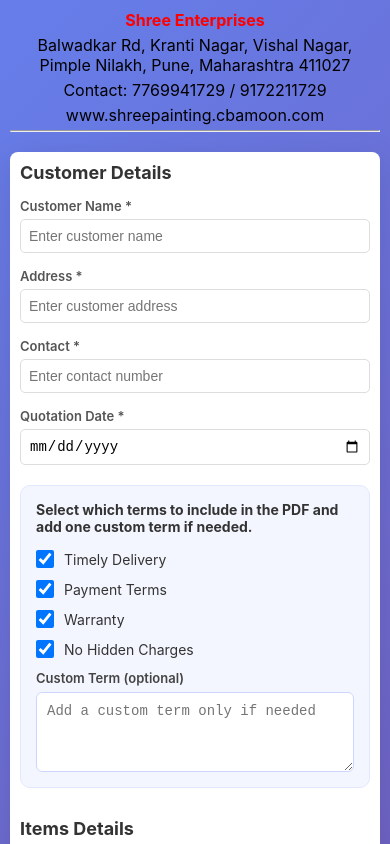
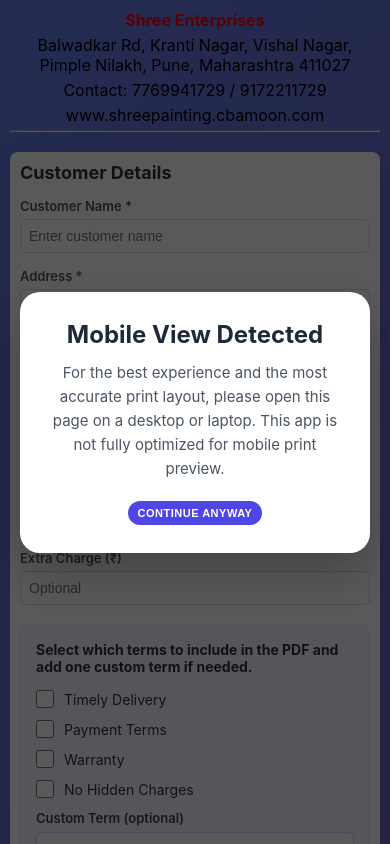
Before and after one commit to shrikantnikam1/shreequot, a React (Vite) app: page / in a window 390 px wide. Shown: the top 844 px of the page. Built offline with nearby package versions, Linux system fonts and the light colour scheme.

Commit message:
feat: Add mobile detection and warning modal; enhance PDF and quotation functionalities

```diff
--- a/src/App.jsx
+++ b/src/App.jsx
@@ -2,6 +2,8 @@
 import QuotationForm from "./Components/QuotationForm";
 import ItemTable from "./Components/ItemTable";
 import PDFTemplate from "./Components/PDFTemplate";
+import MobileWarningModal from "./Components/MobileWarningModal";
+import { useMobileDetector } from "./hooks/useMobileDetector";
 import { generatePDF } from "./utils/pdfGenerator";
 import Header from "./Components/Header";
 import "./App.css";
@@ -9,15 +11,34 @@
 function App() {
   const [form, setForm] = useState({});
   const [items, setItems] = useState([
-    { description: "", qty: 0, rate: 0, amount: 0 },
+    { description: "", qty: 0, rate: 0, amount: 0, discountRate: 0 },
   ]);
+  const [showMobileWarning, setShowMobileWarning] = useState(false);
 
   const pdfRef = useRef();
+  const isMobile = useMobileDetector();
+
+  React.useEffect(() => {
+    if (isMobile) {
+      setShowMobileWarning(true);
+    }
+  }, [isMobile]);
 
   const total = items.reduce((sum, item) => sum + Number(item.amount || 0), 0);
+  const itemDiscountTotal = items.reduce(
+    (sum, item) => sum + (Number(item.amount || 0) * Number(item.discountRate || 0)) / 100,
+    0
+  );
+  const subtotal = total - itemDiscountTotal;
+  const customerDiscountTotal = form.customerDiscountRate
+    ? (subtotal * Number(form.customerDiscountRate || 0)) / 100
+    : 0;
+  const extraCharge = Number(form.extraCharge || 0);
+  const finalTotal = subtotal - customerDiscountTotal + extraCharge;
 
   return (
     <div className="app-container">
+      <MobileWarningModal open={isMobile && showMobileWarning} onClose={() => setShowMobileWarning(false)} />
       <Header />
       <div className="content-wrapper">
         <div className="form-section">
@@ -36,7 +57,17 @@
         </button>
       </div>
 
-      <PDFTemplate ref={pdfRef} form={form} items={items} total={total} />
+      <PDFTemplate
+        ref={pdfRef}
+        form={form}
+        items={items}
+        total={total}
+        subtotal={subtotal}
+        itemDiscountTotal={itemDiscountTotal}
+        customerDiscountTotal={customerDiscountTotal}
+        extraCharge={extraCharge}
+        finalTotal={finalTotal}
+      />
     </div>
   );
 }
--- a/src/Components/ItemTable.jsx
+++ b/src/Components/ItemTable.jsx
@@ -2,12 +2,15 @@
   const handleChange = (i, e) => {
     const updated = [...items];
     updated[i][e.target.name] = e.target.value;
-    updated[i].amount = updated[i].qty * updated[i].rate;
+    updated[i].amount = Number(updated[i].qty || 0) * Number(updated[i].rate || 0);
     setItems(updated);
   };
 
   const addRow = () => {
-    setItems([...items, { description: "", qty: 0, rate: 0, amount: 0 }]);
+    setItems([
+      ...items,
+      { description: "", qty: 0, rate: 0, amount: 0, discountRate: 0 },
+    ]);
   };
 
   const removeRow = (i) => {
@@ -26,6 +29,7 @@
               <th style={{ padding: "12px", textAlign: "left", fontWeight: "600" }}>Description</th>
               <th style={{ padding: "12px", textAlign: "center", fontWeight: "600" }}>Quantity</th>
               <th style={{ padding: "12px", textAlign: "right", fontWeight: "600" }}>Rate (₹)</th>
+              <th style={{ padding: "12px", textAlign: "center", fontWeight: "600" }}>Discount (%)</th>
               <th style={{ padding: "12px", textAlign: "right", fontWeight: "600" }}>Amount (₹)</th>
               <th style={{ padding: "12px", textAlign: "center", fontWeight: "600" }}>Action</th>
             </tr>
@@ -70,6 +74,20 @@
                     onBlur={(e) => e.target.style.borderColor = "#ddd"}
                   />
                 </td>
+                <td style={{ padding: "12px", textAlign: "center" }}>
+                  <input
+                    name="discountRate"
+                    type="number"
+                    value={item.discountRate || ""}
+                    onChange={(e) => handleChange(i, e)}
+                    placeholder="0"
+                    min="0"
+                    max="100"
+                    style={{ width: "80px", padding: "8px", border: "1px solid #ddd", borderRadius: "4px", fontSize: "13px", textAlign: "center", transition: "0.3s" }}
+                    onFocus={(e) => e.target.style.borderColor = "#667eea"}
+                    onBlur={(e) => e.target.style.borderColor = "#ddd"}
+                  />
+                </td>
                 <td style={{ padding: "12px", textAlign: "right", fontWeight: "600", color: "#667eea" }}>₹ {Number(item.amount || 0).toFixed(2)}</td>
                 <td style={{ padding: "12px", textAlign: "center" }}>
                   <button
--- /dev/null
+++ b/src/Components/MobileWarningModal.jsx
@@ -0,0 +1,50 @@
+import React from "react";
+
+export default function MobileWarningModal({ open, onClose }) {
+  if (!open) return null;
+
+  return (
+    <div style={{
+      position: "fixed",
+      inset: 0,
+      zIndex: 9999,
+      backgroundColor: "rgba(0,0,0,0.65)",
+      display: "flex",
+      alignItems: "center",
+      justifyContent: "center",
+      padding: "20px",
+    }}>
+      <div style={{
+        width: "100%",
+        maxWidth: "520px",
+        background: "#fff",
+        borderRadius: "20px",
+        boxShadow: "0 20px 50px rgba(0,0,0,0.25)",
+        padding: "28px",
+        textAlign: "center",
+      }}>
+        <h2 style={{ margin: "0 0 12px", fontSize: "24px", color: "#1f2937" }}>Mobile View Detected</h2>
+        <p style={{ margin: "0 0 20px", fontSize: "15px", lineHeight: "1.6", color: "#4b5563" }}>
+          For the best experience and the most accurate print layout, please open this page on a desktop or laptop.
+          This app is not fully optimized for mobile print preview.
+        </p>
+        <button
+          type="button"
+          onClick={onClose}
+          style={{
+            padding: "12px 24px",
+            background: "#4f46e5",
+            color: "#fff",
+            border: "none",
+            borderRadius: "9999px",
+            fontSize: "14px",
+            cursor: "pointer",
+            fontWeight: 600,
+          }}
+        >
+          Continue anyway
+        </button>
+      </div>
+    </div>
+  );
+}
--- a/src/Components/PDFTemplate.jsx
+++ b/src/Components/PDFTemplate.jsx
@@ -1,18 +1,36 @@
-import React, { forwardRef, useEffect, useState } from "react";
+import React, { forwardRef, useState } from "react";
 import shreeIcon from "../icon/shree-black.png";
 
-const PDFTemplate = forwardRef(({ form, items, total }, ref) => {
-  const [quotationNumber, setQuotationNumber] = useState("");
-
-  useEffect(() => {
-    setQuotationNumber(
+const PDFTemplate = forwardRef(
+  (
+    { form, items, total, subtotal = 0, itemDiscountTotal = 0, customerDiscountTotal = 0, extraCharge = 0, finalTotal },
+    ref
+  ) => {
+    const [quotationNumber] = useState(() =>
       `QT-${new Date().getFullYear()}-${Math.floor(Math.random() * 10000)
         .toString()
         .padStart(5, "0")}`
     );
-  }, []);
 
-  return (
+    const formatCurrency = (value) =>
+      new Intl.NumberFormat("en-IN", {
+        style: "currency",
+        currency: "INR",
+        maximumFractionDigits: 2,
+      }).format(Number(value) || 0);
+
+    const safeSubtotal = Number(subtotal) || 0;
+    const safeItemDiscountTotal = Number(itemDiscountTotal) || 0;
+    const safeCustomerDiscountTotal = Number(customerDiscountTotal) || 0;
+    const safeExtraCharge = Number(extraCharge) || 0;
+    const safeFinalTotal = Number.isFinite(Number(finalTotal))
+      ? Number(finalTotal)
+      : Number(total) || 0;
+
+    const hasItemDiscount = items.some((item) => Number(item.discountRate || 0) > 0);
+    const hasExtraCharge = safeExtraCharge > 0;
+
+    return (
     <div ref={ref} style={{ padding: "30px", background: "#fff", maxWidth: "850px", margin: "0 auto", fontSize: "13px", position: "relative", overflow: "hidden", fontFamily: "Arial, sans-serif", minHeight: "100%" }}>
       {/* Background Watermark Icon - Full Page Coverage */}
       <div style={{ position: "absolute", top: "0", left: "0", right: "0", bottom: "0", display: "flex", alignItems: "center", justifyContent: "center", opacity: 0.17, zIndex: 0, pointerEvents: "none", width: "100%", height: "100%" }}>
@@ -82,16 +100,19 @@
         {/* Services Table */}
         <div style={{ marginBottom: "15px" }}>
           <h3 style={{ margin: "0 0 10px 0", fontSize: "14px", fontWeight: "bold", color: "#333", borderBottom: "2px solid #667eea", paddingBottom: "5px" }}>
-            🎨 PAINTING SERVICES & MATERIALS
+            🎨SERVICES & MATERIALS
           </h3>
-          <table style={{ width: "100%", borderCollapse: "collapse", fontSize: "12px" }}>
+          <table style={{ width: "100%", borderCollapse: "collapse", fontSize: "11px" }}>
             <thead>
               <tr style={{ background: "linear-gradient(135deg, #667eea 0%, #764ba2 100%)", color: "white" }}>
                 <th style={{ padding: "10px", textAlign: "center", fontWeight: "bold", border: "1px solid #ddd" }}>Sr</th>
                 <th style={{ padding: "10px", textAlign: "left", fontWeight: "bold", border: "1px solid #ddd" }}>Service/Material</th>
                 <th style={{ padding: "10px", textAlign: "center", fontWeight: "bold", border: "1px solid #ddd" }}>Unit/Qty</th>
-                <th style={{ padding: "10px", textAlign: "right", fontWeight: "bold", border: "1px solid #ddd" }}>Rate (₹)</th>
-                <th style={{ padding: "10px", textAlign: "right", fontWeight: "bold", border: "1px solid #ddd" }}>Amount (₹)</th>
+                <th style={{ padding: "10px", textAlign: "right", fontWeight: "bold", border: "1px solid #ddd" }}>Rate</th>
+                {hasItemDiscount && (
+                  <th style={{ padding: "10px", textAlign: "center", fontWeight: "bold", border: "1px solid #ddd" }}>Discount</th>
+                )}
+                <th style={{ padding: "10px", textAlign: "right", fontWeight: "bold", border: "1px solid #ddd" }}>Amount</th>
               </tr>
             </thead>
             <tbody>
@@ -100,8 +121,13 @@
                   <td style={{ padding: "10px", textAlign: "center", border: "1px solid #ddd", fontWeight: "600" }}>{i + 1}</td>
                   <td style={{ padding: "10px", textAlign: "left", border: "1px solid #ddd", color: "#333" }}>{item.description || "-"}</td>
                   <td style={{ padding: "10px", textAlign: "center", border: "1px solid #ddd", fontWeight: "600" }}>{item.qty || 0}</td>
-                  <td style={{ padding: "10px", textAlign: "right", border: "1px solid #ddd", fontWeight: "600" }}>₹ {Number(item.rate || 0).toFixed(2)}</td>
-                  <td style={{ padding: "10px", textAlign: "right", border: "1px solid #ddd", fontWeight: "bold", color: "#667eea" }}>₹ {Number(item.amount || 0).toFixed(2)}</td>
+                  <td style={{ padding: "10px", textAlign: "right", border: "1px solid #ddd", fontWeight: "600" }}>{formatCurrency(item.rate)}</td>
+                  {hasItemDiscount && (
+                    <td style={{ padding: "10px", textAlign: "center", border: "1px solid #ddd", fontWeight: "600" }}>
+                      {Number(item.discountRate || 0).toFixed(0)}%
+                    </td>
+                  )}
+                  <td style={{ padding: "10px", textAlign: "right", border: "1px solid #ddd", fontWeight: "bold", color: "#667eea" }}>{formatCurrency(item.amount)}</td>
                 </tr>
               ))}
             </tbody>
@@ -110,17 +136,47 @@
 
         {/* Total Summary */}
         <div style={{ display: "flex", justifyContent: "flex-end", marginBottom: "20px", marginTop: "15px" }}>
-          <div style={{ width: "300px", padding: "15px", background: "linear-gradient(135deg, #667eea 0%, #764ba2 100%)", borderRadius: "6px", color: "white" }}>
-            <div style={{ display: "flex", justifyContent: "space-between", alignItems: "center" }}>
-              <span style={{ fontSize: "14px", fontWeight: "bold", textTransform: "uppercase" }}>Total Amount</span>
-              <span style={{ fontSize: "22px", fontWeight: "bold" }}>₹ {Number(total).toFixed(2)}</span>
+          <div style={{ width: "300px", padding: "15px", background: "linear-gradient(135deg, #646e9c 0%, #764ba2 100%)", borderRadius: "6px", color: "white" }}>
+            <div style={{ display: "grid", gap: "10px" }}>
+              <div style={{ display: "flex", justifyContent: "space-between", alignItems: "center" }}>
+                <span style={{ fontSize: "12px", fontWeight: "600", textTransform: "uppercase" }}>Total Amount</span>
+                <span style={{ fontSize: "14px", fontWeight: "600" }}>{formatCurrency(total)}</span>
+              </div>
+              {safeItemDiscountTotal > 0 && (
+                <div style={{ display: "flex", justifyContent: "space-between", alignItems: "center" }}>
+                  <span style={{ fontSize: "12px", fontWeight: "600", textTransform: "uppercase" }}>Item Discount</span>
+                  <span style={{ fontSize: "14px", fontWeight: "600" }}>- {formatCurrency(safeItemDiscountTotal)}</span>
+                </div>
+              )}
+              {safeItemDiscountTotal > 0 && (
+                <div style={{ display: "flex", justifyContent: "space-between", alignItems: "center" }}>
+                  <span style={{ fontSize: "12px", fontWeight: "600", textTransform: "uppercase" }}>Subtotal</span>
+                  <span style={{ fontSize: "14px", fontWeight: "600" }}>{formatCurrency(safeSubtotal)}</span>
+                </div>
+              )}
+              {safeCustomerDiscountTotal > 0 && (
+                <div style={{ display: "flex", justifyContent: "space-between", alignItems: "center" }}>
+                  <span style={{ fontSize: "12px", fontWeight: "600", textTransform: "uppercase" }}>Customer Discount</span>
+                  <span style={{ fontSize: "14px", fontWeight: "600" }}>- {formatCurrency(safeCustomerDiscountTotal)}</span>
+                </div>
+              )}
+              {hasExtraCharge && (
+                <div style={{ display: "flex", justifyContent: "space-between", alignItems: "center" }}>
+                  <span style={{ fontSize: "12px", fontWeight: "600", textTransform: "uppercase" }}>Extra Charge</span>
+                  <span style={{ fontSize: "14px", fontWeight: "600" }}>+ {formatCurrency(safeExtraCharge)}</span>
+                </div>
+              )}
+              <div style={{ display: "flex", justifyContent: "space-between", alignItems: "center", borderTop: "1px solid rgba(255,255,255,0.35)", paddingTop: "10px" }}>
+                <span style={{ fontSize: "14px", fontWeight: "bold", textTransform: "uppercase" }}>Final Total</span>
+                <span style={{ fontSize: "24px", fontWeight: "bold" }}>{formatCurrency(safeFinalTotal)}</span>
+              </div>
             </div>
           </div>
         </div>
 
         {/* Terms & Conditions */}
         <div style={{ marginTop: "20px", paddingTop: "15px", paddingBottom: "15px", borderTop: "2px solid #ddd", borderBottom: "2px solid #ddd" }}>
-          <h3 style={{ margin: "0 0 10px 0", fontSize: "12px", fontWeight: "bold", color: "#333", textTransform: "uppercase" }}>
+          <h3 style={{ margin: "0 0 10px 0", fontSize: "12px", fontWeight: "bold", color: "#333333", textTransform: "uppercase" }}>
             📋 Terms & Conditions
           </h3>
           <ol style={{ margin: "8px 0", paddingLeft: "20px", fontSize: "10px", color: "#555", lineHeight: "1.5" }}>
--- a/src/Components/QuotationForm.jsx
+++ b/src/Components/QuotationForm.jsx
@@ -1,9 +1,9 @@
 export default function QuotationForm({ form, setForm }) {
   const selectedTerms = form.selectedTerms || {
-    timelyDelivery: true,
-    paymentTerms: true,
-    warranty: true,
-    noHiddenCharges: true,
+    timelyDelivery: false,
+    paymentTerms: false,
+    warranty: false,
+    noHiddenCharges: false,
   };
 
   const updateSelectedTerm = (key, value) => {
@@ -59,6 +59,33 @@
             type="date"
             value={form.date || ""}
             onChange={(e) => setForm({ ...form, date: e.target.value })}
+            style={{ padding: "10px", border: "1px solid #ddd", borderRadius: "5px", fontSize: "14px", transition: "0.3s" }}
+            onFocus={(e) => e.target.style.borderColor = "#667eea"}
+            onBlur={(e) => e.target.style.borderColor = "#ddd"}
+          />
+        </div>
+        <div style={{ display: "flex", flexDirection: "column" }}>
+          <label style={{ marginBottom: "5px", fontWeight: "600", color: "#555", fontSize: "13px" }}>Customer Discount (%)</label>
+          <input
+            type="number"
+            min="0"
+            max="100"
+            value={form.customerDiscountRate || ""}
+            onChange={(e) => setForm({ ...form, customerDiscountRate: e.target.value })}
+            placeholder="Optional"
+            style={{ padding: "10px", border: "1px solid #ddd", borderRadius: "5px", fontSize: "14px", transition: "0.3s" }}
+            onFocus={(e) => e.target.style.borderColor = "#667eea"}
+            onBlur={(e) => e.target.style.borderColor = "#ddd"}
+          />
+        </div>
+        <div style={{ display: "flex", flexDirection: "column" }}>
+          <label style={{ marginBottom: "5px", fontWeight: "600", color: "#555", fontSize: "13px" }}>Extra Charge (₹)</label>
+          <input
+            type="number"
+            min="0"
+            value={form.extraCharge || ""}
+            onChange={(e) => setForm({ ...form, extraCharge: e.target.value })}
+            placeholder="Optional"
             style={{ padding: "10px", border: "1px solid #ddd", borderRadius: "5px", fontSize: "14px", transition: "0.3s" }}
             onFocus={(e) => e.target.style.borderColor = "#667eea"}
             onBlur={(e) => e.target.style.borderColor = "#ddd"}
--- /dev/null
+++ b/src/hooks/useMobileDetector.js
@@ -0,0 +1,37 @@
+import { useEffect, useState } from "react";
+
+const mobileUserAgentRegex = /Android|webOS|iPhone|iPad|iPod|BlackBerry|IEMobile|Opera Mini/i;
+
+export function useMobileDetector() {
+  const [isMobile, setIsMobile] = useState(() => {
+    if (typeof navigator === "undefined" || typeof window === "undefined") return false;
+    const userAgent = navigator.userAgent || "";
+    const isMobileUserAgent = mobileUserAgentRegex.test(userAgent) || (navigator.userAgentData?.mobile ?? false);
+    const isSmallScreen = window.matchMedia("(max-width: 820px)").matches || window.matchMedia("(max-device-width: 820px)").matches;
+    const isCoarsePointer = window.matchMedia("(pointer: coarse)").matches;
+    const hasTouch = "ontouchstart" in window || navigator.maxTouchPoints > 1;
+
+    return isMobileUserAgent || isSmallScreen || isCoarsePointer || hasTouch;
+  });
+
+  useEffect(() => {
+    if (typeof window === "undefined") return;
+
+    const detectMobile = () => {
+      const userAgent = navigator.userAgent || "";
+      const isMobileUserAgent = mobileUserAgentRegex.test(userAgent) || (navigator.userAgentData?.mobile ?? false);
+      const isSmallScreen = window.matchMedia("(max-width: 820px)").matches || window.matchMedia("(max-device-width: 820px)").matches;
+      const isCoarsePointer = window.matchMedia("(pointer: coarse)").matches;
+      const hasTouch = "ontouchstart" in window || navigator.maxTouchPoints > 1;
+
+      setIsMobile(isMobileUserAgent || isSmallScreen || isCoarsePointer || hasTouch);
+    };
+
+    detectMobile();
+    window.addEventListener("resize", detectMobile);
+
+    return () => window.removeEventListener("resize", detectMobile);
+  }, []);
+
+  return isMobile;
+}
```
